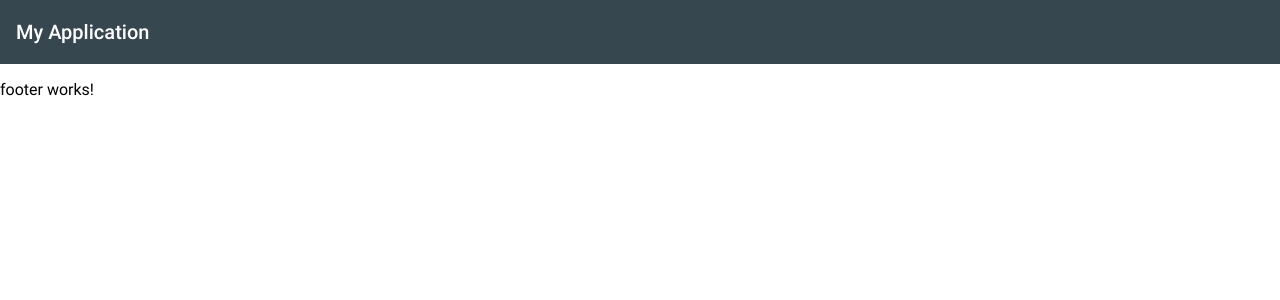
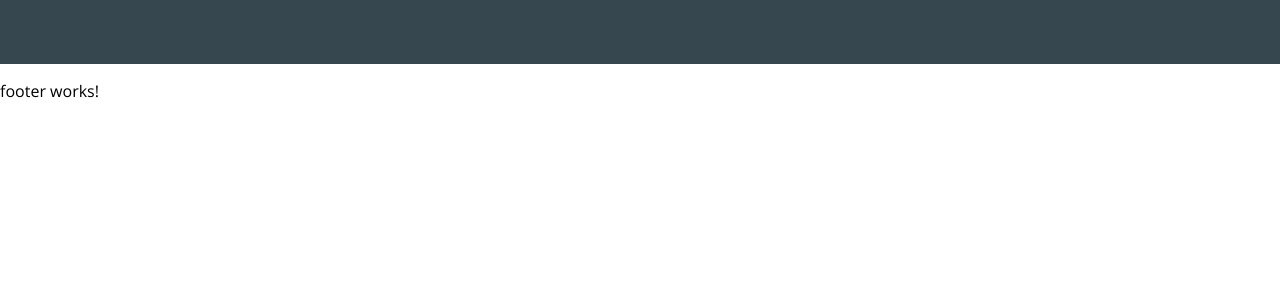
Before and after one commit to tiagowhite/mprj-csi-deic-form, an Angular app: page / in a window 1280 px wide. Shown: the top 300 px of the page. Built offline with nearby package versions, Linux system fonts and the light colour scheme.

Commit message:
Drop ivy and some project config

```diff
--- a/src/app/core/components/header/header.component.html
+++ b/src/app/core/components/header/header.component.html
@@ -1,3 +1,9 @@
 <mat-toolbar color="primary">
-  <span>My Application</span>
+  <mat-toolbar-row>
+    <h1>
+      <a routerLink="/">
+
+      </a>
+    </h1>
+  </mat-toolbar-row>
 </mat-toolbar>
--- a/src/app/core/components/header/header.component.scss
+++ b/src/app/core/components/header/header.component.scss
@@ -0,0 +1,16 @@
+h1 {
+  flex: 0;
+  display: flex;
+
+
+  a {
+    margin: auto;
+    text-decoration: none;
+    display: block;
+    color: #fafafa;
+    min-width: 300px;
+    min-height: 100px;
+    background: url('/assets/images/logo-mprj-portal.svg');
+  }
+
+}
--- a/src/assets/scss/_main.scss
+++ b/src/assets/scss/_main.scss
@@ -0,0 +1,10 @@
+html, body {
+  padding: 0;
+  margin: 0;
+  height: 100%;
+}
+body {
+  display: flex;
+  flex-direction: column;
+  height: 100vh; /*IE min-height bug */
+}
--- a/src/assets/scss/_mprj-material-theme.scss
+++ b/src/assets/scss/_mprj-material-theme.scss
@@ -14,8 +14,20 @@ $mprj-material-theme: mat-light-theme($mprj-material-theme-primary, $mprj-materi
 
 
 $mprj-material-theme-base-typography: mat-typography-config(
-  $font-family: '"Roboto", sans-serif'
+  $font-family: 'Open Sans, sans-serif'
 );
 
+$mprj-material-theme-heading-typography: mat-typography-config(
+  $font-family: 'Roboto, sans-serif',
+  $headline: mat-typography-level(24px, 32px, 400)
+);
+
+body {
+  font-family: mat-font-family($mprj-material-theme-base-typography);
+}
+.mat-h1, .mat-h2, .mat-headline, h1, h2, h3 {
+  font-family: mat-font-family($mprj-material-theme-heading-typography);
+  font-weight: 500;
+}
 @include angular-material-typography($mprj-material-theme-base-typography);
 @include angular-material-theme($mprj-material-theme);
--- a/src/assets/scss/_typography.scss
+++ b/src/assets/scss/_typography.scss
@@ -3,39 +3,39 @@
   font-family: 'Roboto';
   font-style: normal;
   font-weight: 300;
-  src: url('/assets/fonts/roboto-v20-latin-300.eot'); /* IE9 Compat Modes */
+  src: url('~assets/fonts/roboto-v20-latin-300.eot'); /* IE9 Compat Modes */
   src: local('Roboto Light'), local('Roboto-Light'),
-  url('/assets/fonts/roboto-v20-latin-300.eot?#iefix') format('embedded-opentype'), /* IE6-IE8 */
-  url('/assets/fonts/roboto-v20-latin-300.woff2') format('woff2'), /* Super Modern Browsers */
-  url('/assets/fonts/roboto-v20-latin-300.woff') format('woff'), /* Modern Browsers */
-  url('/assets/fonts/roboto-v20-latin-300.ttf') format('truetype'), /* Safari, Android, iOS */
-  url('/assets/fonts/roboto-v20-latin-300.svg#Roboto') format('svg'); /* Legacy iOS */
+  url('~assets/fonts/roboto-v20-latin-300.eot?#iefix') format('embedded-opentype'), /* IE6-IE8 */
+  url('~assets/fonts/roboto-v20-latin-300.woff2') format('woff2'), /* Super Modern Browsers */
+  url('~assets/fonts/roboto-v20-latin-300.woff') format('woff'), /* Modern Browsers */
+  url('~assets/fonts/roboto-v20-latin-300.ttf') format('truetype'), /* Safari, Android, iOS */
+  url('~assets/fonts/roboto-v20-latin-300.svg#Roboto') format('svg'); /* Legacy iOS */
 }
 /* roboto-regular - latin */
 @font-face {
   font-family: 'Roboto';
   font-style: normal;
   font-weight: 400;
-  src: url('/assets/fonts/roboto-v20-latin-regular.eot'); /* IE9 Compat Modes */
+  src: url('~assets/fonts/roboto-v20-latin-regular.eot'); /* IE9 Compat Modes */
   src: local('Roboto'), local('Roboto-Regular'),
-  url('/assets/fonts/roboto-v20-latin-regular.eot?#iefix') format('embedded-opentype'), /* IE6-IE8 */
-  url('/assets/fonts/roboto-v20-latin-regular.woff2') format('woff2'), /* Super Modern Browsers */
-  url('/assets/fonts/roboto-v20-latin-regular.woff') format('woff'), /* Modern Browsers */
-  url('/assets/fonts/roboto-v20-latin-regular.ttf') format('truetype'), /* Safari, Android, iOS */
-  url('/assets/fonts/roboto-v20-latin-regular.svg#Roboto') format('svg'); /* Legacy iOS */
+  url('~assets/fonts/roboto-v20-latin-regular.eot?#iefix') format('embedded-opentype'), /* IE6-IE8 */
+  url('~assets/fonts/roboto-v20-latin-regular.woff2') format('woff2'), /* Super Modern Browsers */
+  url('~assets/fonts/roboto-v20-latin-regular.woff') format('woff'), /* Modern Browsers */
+  url('~assets/fonts/roboto-v20-latin-regular.ttf') format('truetype'), /* Safari, Android, iOS */
+  url('~assets/fonts/roboto-v20-latin-regular.svg#Roboto') format('svg'); /* Legacy iOS */
 }
 /* roboto-500 - latin */
 @font-face {
   font-family: 'Roboto';
   font-style: normal;
   font-weight: 500;
-  src: url('/assets/fonts/roboto-v20-latin-500.eot'); /* IE9 Compat Modes */
+  src: url('~assets/fonts/roboto-v20-latin-500.eot'); /* IE9 Compat Modes */
   src: local('Roboto Medium'), local('Roboto-Medium'),
-  url('/assets/fonts/roboto-v20-latin-500.eot?#iefix') format('embedded-opentype'), /* IE6-IE8 */
-  url('/assets/fonts/roboto-v20-latin-500.woff2') format('woff2'), /* Super Modern Browsers */
-  url('/assets/fonts/roboto-v20-latin-500.woff') format('woff'), /* Modern Browsers */
-  url('/assets/fonts/roboto-v20-latin-500.ttf') format('truetype'), /* Safari, Android, iOS */
-  url('/assets/fonts/roboto-v20-latin-500.svg#Roboto') format('svg'); /* Legacy iOS */
+  url('~assets/fonts/roboto-v20-latin-500.eot?#iefix') format('embedded-opentype'), /* IE6-IE8 */
+  url('~assets/fonts/roboto-v20-latin-500.woff2') format('woff2'), /* Super Modern Browsers */
+  url('~assets/fonts/roboto-v20-latin-500.woff') format('woff'), /* Modern Browsers */
+  url('~assets/fonts/roboto-v20-latin-500.ttf') format('truetype'), /* Safari, Android, iOS */
+  url('~assets/fonts/roboto-v20-latin-500.svg#Roboto') format('svg'); /* Legacy iOS */
 }
 
 /* open-sans-regular - latin */
@@ -43,11 +43,11 @@
   font-family: 'Open Sans';
   font-style: normal;
   font-weight: 400;
-  src: url('/assets/fonts/open-sans-v17-latin-regular.eot'); /* IE9 Compat Modes */
+  src: url('~assets/fonts/open-sans-v17-latin-regular.eot'); /* IE9 Compat Modes */
   src: local('Open Sans Regular'), local('OpenSans-Regular'),
-  url('/assets/fonts/open-sans-v17-latin-regular.eot?#iefix') format('embedded-opentype'), /* IE6-IE8 */
-  url('/assets/fonts/open-sans-v17-latin-regular.woff2') format('woff2'), /* Super Modern Browsers */
-  url('/assets/fonts/open-sans-v17-latin-regular.woff') format('woff'), /* Modern Browsers */
-  url('/assets/fonts/open-sans-v17-latin-regular.ttf') format('truetype'), /* Safari, Android, iOS */
-  url('/assets/fonts/open-sans-v17-latin-regular.svg#OpenSans') format('svg'); /* Legacy iOS */
+  url('~assets/fonts/open-sans-v17-latin-regular.eot?#iefix') format('embedded-opentype'), /* IE6-IE8 */
+  url('~assets/fonts/open-sans-v17-latin-regular.woff2') format('woff2'), /* Super Modern Browsers */
+  url('~assets/fonts/open-sans-v17-latin-regular.woff') format('woff'), /* Modern Browsers */
+  url('~assets/fonts/open-sans-v17-latin-regular.ttf') format('truetype'), /* Safari, Android, iOS */
+  url('~assets/fonts/open-sans-v17-latin-regular.svg#OpenSans') format('svg'); /* Legacy iOS */
 }
--- a/src/styles.scss
+++ b/src/styles.scss
@@ -1,46 +1,11 @@
-
-// Custom Theming for Angular Material
-// For more information: https://material.angular.io/guide/theming
-@import '~@angular/material/theming';
-// Plus imports for other components in your app.
-
-// Include the common styles for Angular Material. We include this here so that you only
-// have to load a single css file for Angular Material in your app.
-// Be sure that you only ever include this mixin once!
-@include mat-core();
-
-// Define the palettes for your theme using the Material Design palettes available in palette.scss
-// (imported above). For each palette, you can optionally specify a default, lighter, and darker
-// hue. Available color palettes: https://material.io/design/color/
-$mprj-csi-deic-form-primary: mat-palette($mat-indigo);
-$mprj-csi-deic-form-accent: mat-palette($mat-pink, A200, A100, A400);
-
-// The warn palette is optional (defaults to red).
-$mprj-csi-deic-form-warn: mat-palette($mat-red);
-
-// Create the theme object (a Sass map containing all of the palettes).
-$mprj-csi-deic-form-theme: mat-light-theme($mprj-csi-deic-form-primary, $mprj-csi-deic-form-accent, $mprj-csi-deic-form-warn);
-
-// Include theme styles for core and each component used in your app.
-// Alternatively, you can import and @include the theme mixins for each component
-// that you are using.
-@include angular-material-theme($mprj-csi-deic-form-theme);
-
-
-/*VARIABLES*/
+/* VARS & MIXINS */
 @import 'assets/scss/vars';
 @import 'assets/scss/mixins';
-
-/*FX*/
 @import "assets/scss/keyframes";
 
 /*TYPOGRAPHY*/
 @import 'assets/scss/typography';
 
-/*Site structure*/
+/*STRUCTURE*/
 @import 'assets/scss/mprj-material-theme';
 @import 'assets/scss/main';
-
-
-html, body { height: 100%; }
-body { margin: 0; font-family: Roboto, "Helvetica Neue", sans-serif; }
--- a/tsconfig.app.json
+++ b/tsconfig.app.json
@@ -12,6 +12,6 @@
     "src/**/*.d.ts"
   ],
   "angularCompilerOptions": {
-    "enableIvy": true
+    "enableIvy": false
   }
 }
--- a/tslint.json
+++ b/tslint.json
@@ -6,6 +6,7 @@
     "deprecation": {
       "severity": "warning"
     },
+    "whitespace": [true, "check-branch", "check-operator", "check-typecast", "check-module"],
     "component-class-suffix": true,
     "contextual-lifecycle": true,
     "directive-class-suffix": true,
```
Also changed, not shown: src/app/core/core.module.ts (+4 -3 lines), src/assets/images/logo-mprj-portal.svg (added), src/assets/scss/_mprj-icons.scss (added).
